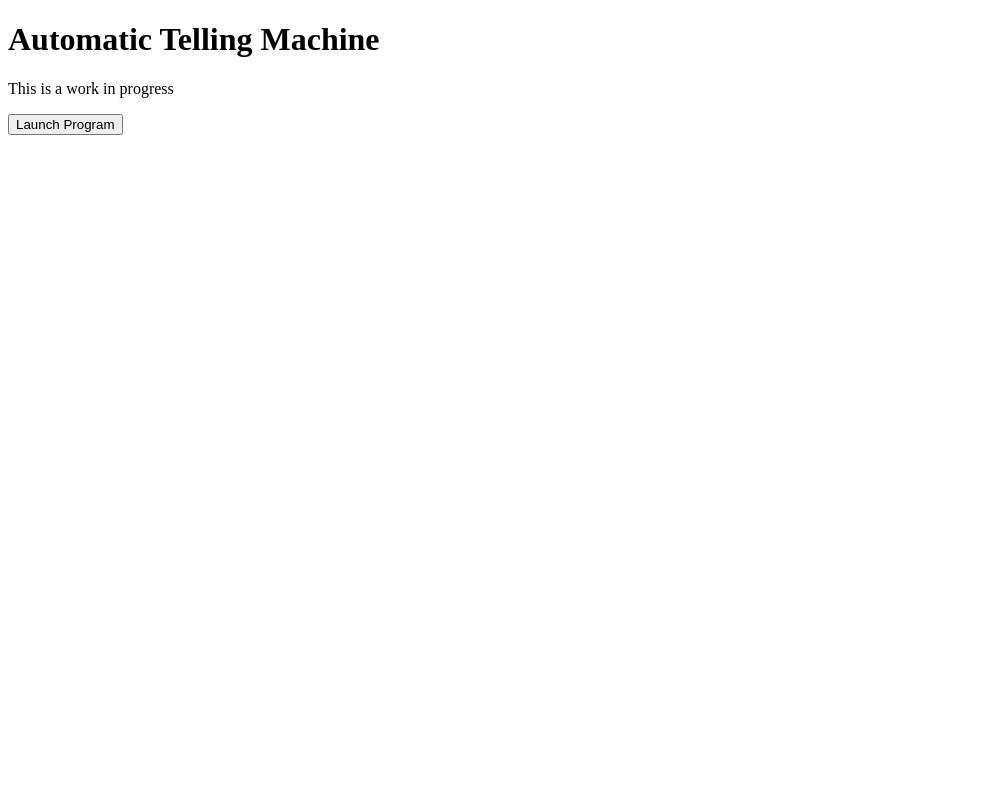
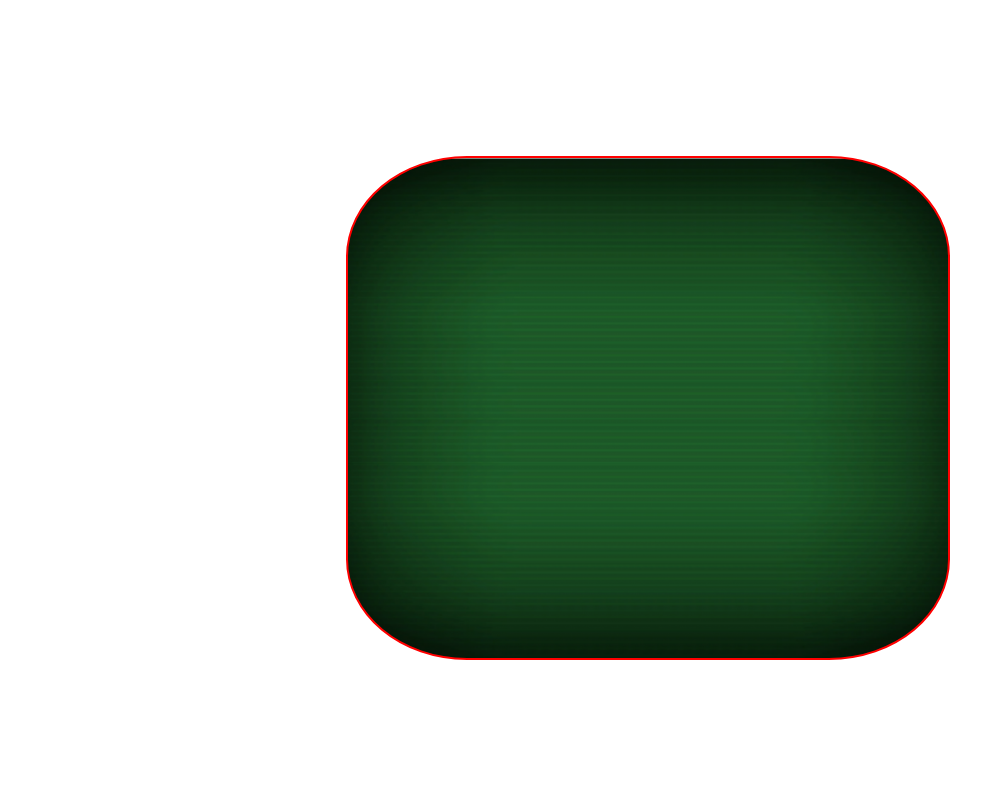
Before and after one commit to kookydev/Cash-Machine, a plain HTML site: page index.html in a window 1280 px wide. Shown: the top 800 px of the page, without its empty margins (0-1005 px from the left). Drawn offline with Linux system fonts and the light colour scheme.

Commit message:
Start of DOM UI

```diff
--- a/index.html
+++ b/index.html
@@ -2,10 +2,18 @@
 <html>
 <head>
 <title>Gimme Cash</title>
+<link rel="stylesheet" href="main.css">
 
 </head>
 <body>
+    <div class="wrapper">
 
+        <div class="screen">
+
+            <div class="ui"></div>
+        </div>
+
+    </div>
 
     <h1>Automatic Telling Machine</h1>
     <p>This is a work in progress</p>
--- a/main.css
+++ b/main.css
@@ -0,0 +1,20 @@
+.wrapper {
+    display: flex;
+    flex-direction: column;
+    justify-content: center;
+    align-items: center;
+    height: 100vh;
+    width: 100vw;
+}
+
+.screen {
+    padding: -2px;
+    height: 500px;
+    width: 600px;
+    background-image: url("/assets/screen-overlay.png");
+    background-position: center;
+    background-repeat: no-repeat;
+    background-size: cover;
+    border: 2px solid red;
+    border-radius: 20%;
+}
```
Also changed, not shown: assets/screen-overlay.png (added).
